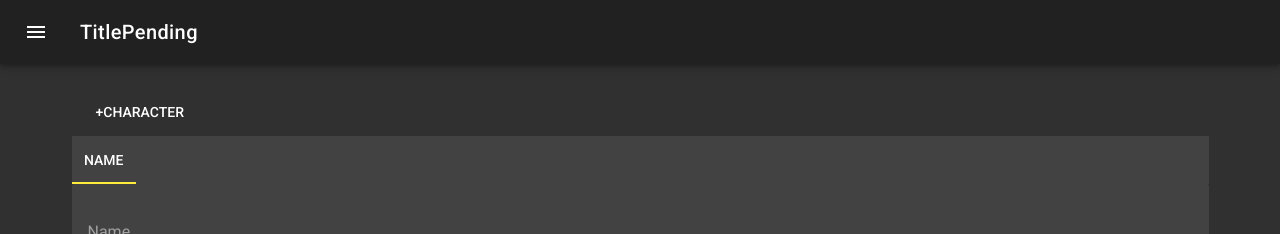
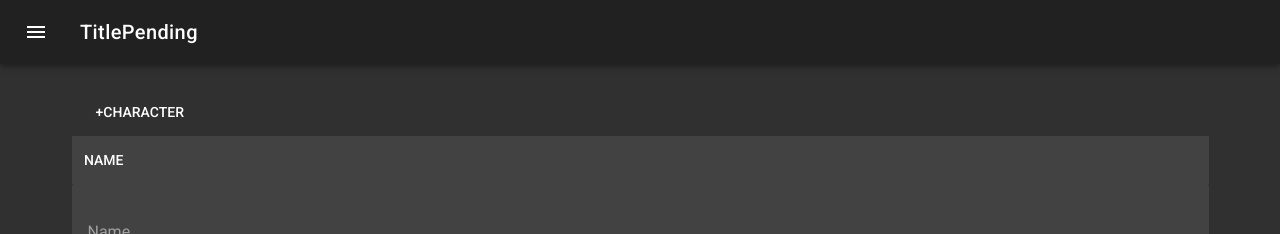
Before and after one commit to rtfreedman/DMinimal, a Vue app in the folder frontend/: page /#/spelltracker in a window 1280 px wide. Shown: the top 234 px of the page. Built offline with nearby package versions, Linux system fonts and the light colour scheme; no server answers.

Commit message:
I can't get this slider working and it doesn't add anythign

```diff
--- a/frontend/src/components/TrackerList.vue
+++ b/frontend/src/components/TrackerList.vue
@@ -2,13 +2,12 @@
   <v-container>
     <v-btn flat @click="addCharacter()"> +Character </v-btn>
     <v-btn @click="longRestAll()" v-if="characters.length > 1" flat color="blue">Long Rest All</v-btn>
-    <v-tabs v-model="tabs">
+    <v-tabs hide-slider v-model="tabs">
       <v-tab v-for="c in characters" :key="c">
             <span v-if="c.name !== ''">{{shortenName(c.name)}}</span>
             <span v-if="c.name === ''">Name</span>
             <v-btn v-if="characters.length > 1 && c.id !== 0" @click='removeCharacter(c)' icon flat color="grey"> <v-icon>cancel</v-icon> </v-btn>
       </v-tab>
-      <v-tabs-slider v-model="tabs" color="yellow"></v-tabs-slider>
     </v-tabs>
     <v-tabs-items v-model="tabs">
       <v-tab-item v-for="c in characters" :key="c">
```
